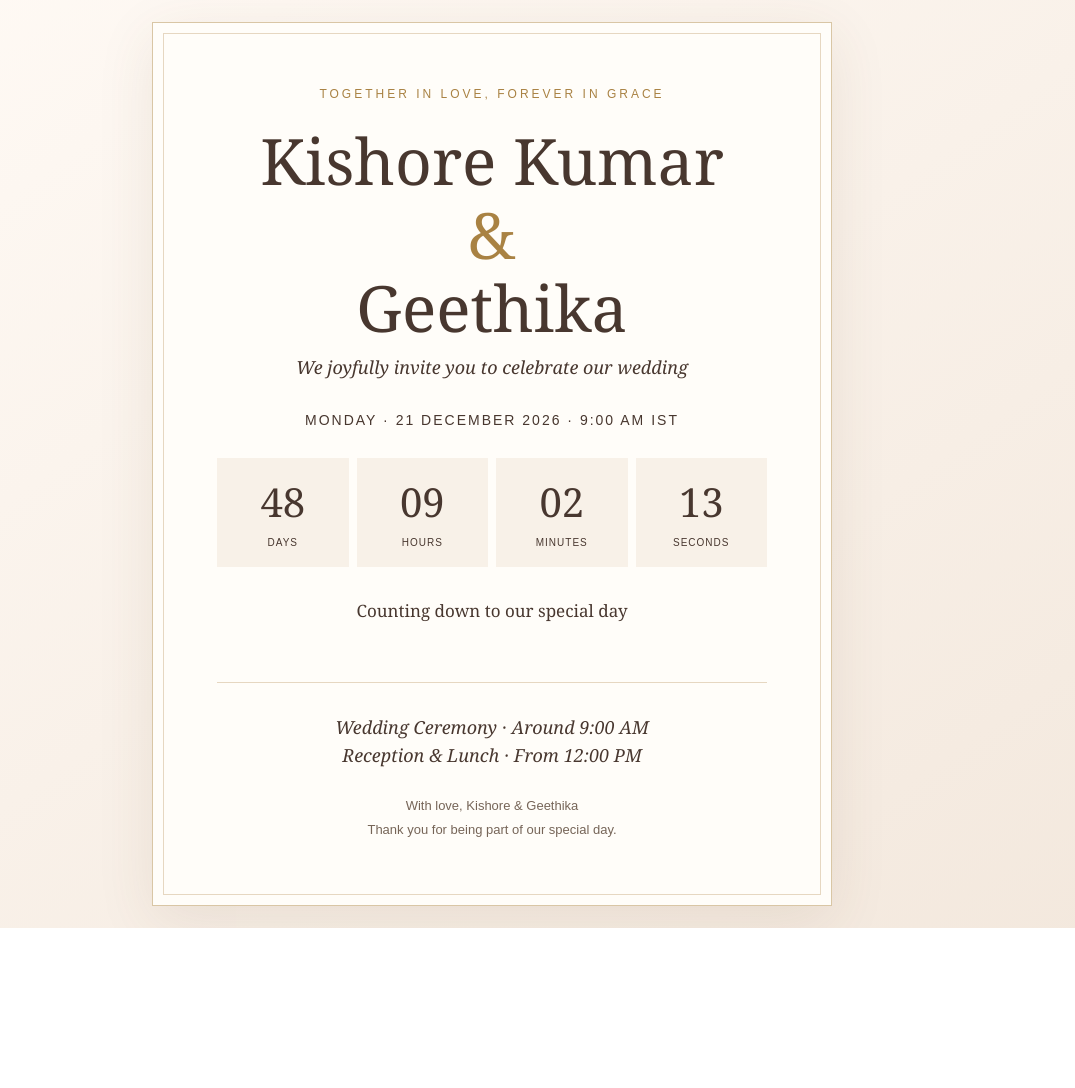
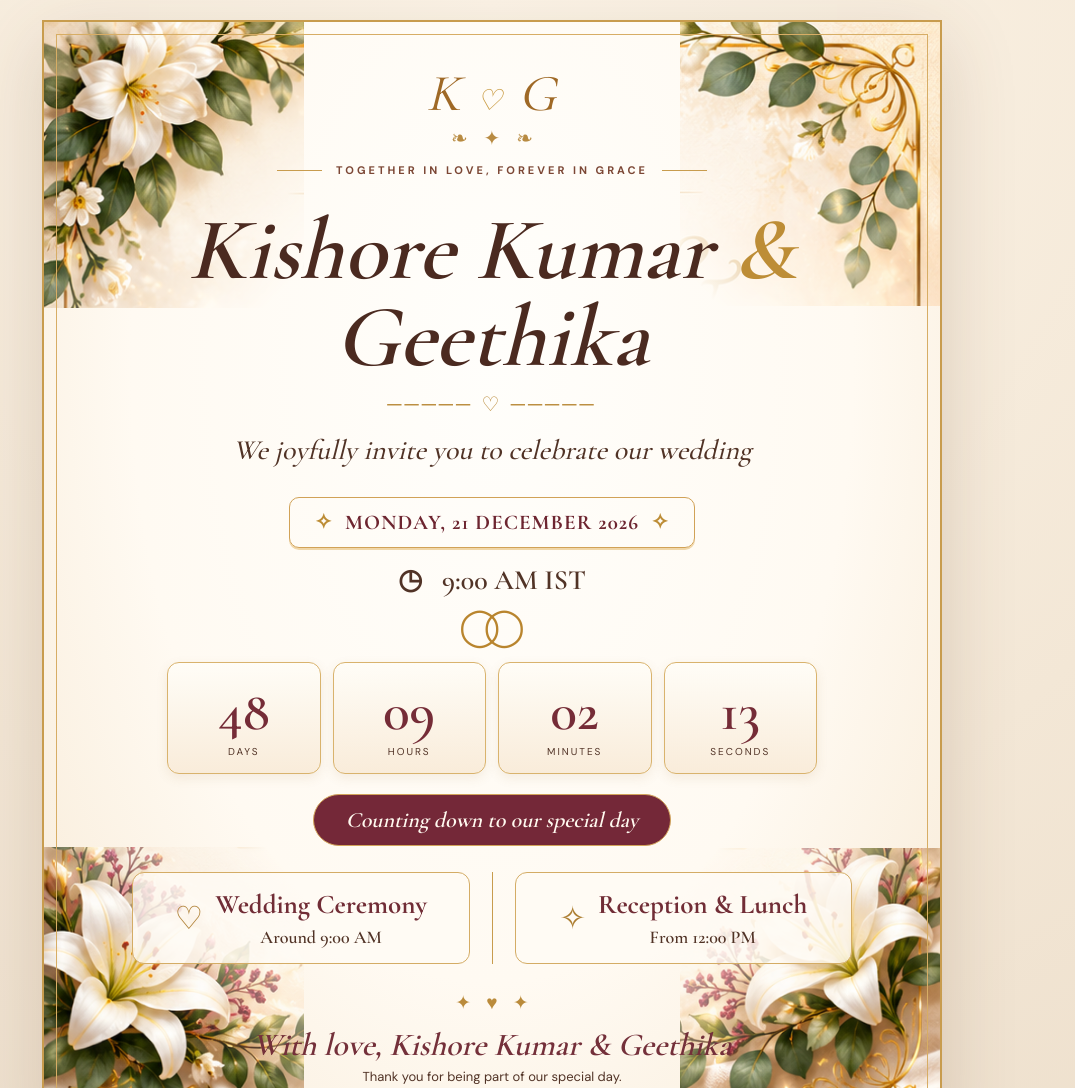
Before and after one commit to kishorekoolkid/Kishore-Kumar-Geethika-Wedding, a plain HTML site: page index.html in a window 1280 px wide. Shown: the top 1088 px of the page, without its empty margins (148-1223 px from the left). Before the commit the page ends 928 px from the top, so only its background shows below. Drawn offline with nearby package versions, Linux system fonts and the light colour scheme.

Commit message:
added additional graphics

```diff
--- a/index.html
+++ b/index.html
@@ -1,170 +1,51 @@
-<!doctype html>
+<!DOCTYPE html>
 <html lang="en">
-
 <head>
-   <meta charset="utf-8">
-   <meta name="viewport" content="width=device-width,initial-scale=1">
-   <meta name="theme-color" content="#f7f1e8">
-   <title>Kishore Kumar & Geethika | Wedding Live</title>
-   <style>
-      :root {
-         --gold: #a98243;
-         --ink: #48372f
-      }
-
-      * {
-         box-sizing: border-box
-      }
-
-      body {
-         margin: 0;
-         min-height: 100vh;
-         background: linear-gradient(145deg, #fffaf5, #f3e8dd);
-         color: var(--ink);
-         font-family: Georgia, serif;
-         display: grid;
-         place-items: center;
-         padding: 22px
-      }
-
-      .card {
-         width: min(100%, 680px);
-         background: #fffdf9;
-         border: 1px solid #d9c6a5;
-         box-shadow: 0 15px 55px #63482a19;
-         text-align: center;
-         padding: clamp(26px, 6vw, 64px);
-         position: relative
-      }
-
-      .card:before {
-         content: "";
-         position: absolute;
-         inset: 10px;
-         border: 1px solid #e6d7c1;
-         pointer-events: none
-      }
-
-      .eyebrow {
-         font: 12px Arial, sans-serif;
-         letter-spacing: 3px;
-         text-transform: uppercase;
-         color: var(--gold)
-      }
-
-      h1 {
-         font-size: clamp(38px, 8vw, 64px);
-         font-weight: normal;
-         line-height: 1.15;
-         margin: 23px 0 8px
-      }
-
-      h1 span {
-         color: var(--gold)
-      }
-
-      .sub {
-         font-style: italic;
-         font-size: 18px;
-         line-height: 1.6
-      }
-
-      .date {
-         letter-spacing: 2px;
-         font: 14px Arial, sans-serif;
-         margin: 30px 0
-      }
-
-      .timer {
-         display: grid;
-         grid-template-columns: repeat(4, 1fr);
-         gap: 8px;
-         margin: 22px 0 30px
-      }
-
-      .unit {
-         padding: 16px 4px;
-         background: #f8f1e8
-      }
-
-      .num {
-         display: block;
-         font: clamp(25px, 6vw, 40px) Georgia, serif
-      }
-
-      .label {
-         font: 10px Arial, sans-serif;
-         letter-spacing: 1px;
-         text-transform: uppercase
-      }
-
-      #status {
-         min-height: 55px;
-         font-size: 17px;
-         line-height: 1.6
-      }
-
-      .btn {
-         display: inline-block;
-         background: var(--gold);
-         color: white;
-         padding: 15px 25px;
-         text-decoration: none;
-         font: 14px Arial, sans-serif;
-         letter-spacing: 1px;
-         margin: 12px 0;
-         border-radius: 3px
-      }
-
-      .btn[hidden],
-      .timer[hidden] {
-         display: none
-      }
-
-      .small {
-         font: 13px/1.8 Arial, sans-serif;
-         color: #766558;
-         margin-top: 24px
-      }
-
-      hr {
-         border: 0;
-         border-top: 1px solid #e6d7c1;
-         margin: 30px 0
-      }
-   </style>
+  <meta charset="UTF-8" />
+  <meta name="viewport" content="width=device-width, initial-scale=1" />
+  <meta name="theme-color" content="#fff9f0" />
+  <meta name="description" content="Celebrate the wedding of Kishore Kumar and Geethika on 21 December 2026. Countdown, wedding livestream and replay." />
+  <title>Kishore Kumar &amp; Geethika | Wedding Celebration</title>
+  <link rel="preconnect" href="https://fonts.googleapis.com" />
+  <link rel="preconnect" href="https://fonts.gstatic.com" crossorigin />
+  <link href="https://fonts.googleapis.com/css2?family=Cormorant+Garamond:wght@400;500;600;700&family=DM+Sans:wght@400;500;600;700&display=swap" rel="stylesheet" />
+  <link rel="stylesheet" href="style.css" />
+  <script src="script.js" defer></script>
 </head>
-
 <body>
-   <main class="card">
-      <div class="eyebrow">Together in love, forever in grace</div>
-      <h1>Kishore Kumar<br><span>&</span><br>Geethika</h1>
-      <div class="sub">We joyfully invite you to celebrate our wedding</div>
-      <div class="date">MONDAY · 21 DECEMBER 2026 · 9:00 AM IST</div>
-      <div class="timer" id="timer">
-         <div class="unit"><span class="num" id="days">--</span><span class="label">Days</span></div>
-         <div class="unit"><span class="num" id="hours">--</span><span class="label">Hours</span></div>
-         <div class="unit"><span class="num" id="minutes">--</span><span class="label">Minutes</span></div>
-         <div class="unit"><span class="num" id="seconds">--</span><span class="label">Seconds</span></div>
-      </div>
-      <p id="status" aria-live="polite"></p><a class="btn" id="watch" href="#" target="_blank" rel="noopener" hidden>▶
-         Watch Wedding LIVE</a>
-      <hr>
-      <div class="sub">Wedding Ceremony · Around 9:00 AM<br>Reception & Lunch · From 12:00 PM</div>
-      <div class="small">With love, Kishore & Geethika<br>Thank you for being part of our special day.</div>
-   </main>
-   <script>
-      /* CHANGE THESE TWO VALUES BEFORE PUBLISHING:
-         youtubeUrl = your scheduled YouTube watch URL.
-         eventStatus = "waiting", "live", or "replay".
-         To change status later, edit this file on GitHub and commit.
-      */
-      const youtubeUrl = "https://youtube.com/live/ii-iFdDaSoI?feature=share";
-      const eventStatus = "waiting";
-      const weddingTime = new Date("2026-12-21T09:00:00+05:30").getTime();
-      const statusEl = document.getElementById("status"), watch = document.getElementById("watch"), timer = document.getElementById("timer");
-      function update() {const remaining = Math.max(0, weddingTime - Date.now()); const units = [Math.floor(remaining / 86400000), Math.floor(remaining / 3600000) % 24, Math.floor(remaining / 60000) % 60, Math.floor(remaining / 1000) % 60];["days", "hours", "minutes", "seconds"].forEach((id, i) => document.getElementById(id).textContent = String(units[i]).padStart(2, "0")); const valid = /^https:\/\/(www\.)?(youtube\.com\/watch\?v=|youtu\.be\/)/.test(youtubeUrl); if (eventStatus === "live") {timer.hidden = true; statusEl.textContent = "🔴 We are LIVE! Join us in celebrating."; watch.textContent = "▶ Watch Wedding LIVE"; watch.hidden = !valid} else if (eventStatus === "replay") {timer.hidden = true; statusEl.textContent = "❤️ Thank you for celebrating with us!"; watch.textContent = "▶ Watch Wedding Recording"; watch.hidden = !valid} else if (remaining === 0) {timer.hidden = true; statusEl.textContent = "Our wedding ceremony will begin shortly. Stay tuned!"; watch.hidden = true} else {statusEl.textContent = "Counting down to our special day"; watch.hidden = true} if (valid) watch.href = youtubeUrl} update(); setInterval(update, 1000);
-   </script>
+  <main class="invitation" aria-labelledby="couple-names">
+    <img class="floral floral-tl" src="assets/floral-top-left.png" alt="" aria-hidden="true" />
+    <img class="floral floral-tr" src="assets/floral-top-right.png" alt="" aria-hidden="true" />
+    <img class="floral floral-bl" src="assets/floral-bottom-left.png" alt="" aria-hidden="true" />
+    <img class="floral floral-br" src="assets/floral-bottom-right.png" alt="" aria-hidden="true" />
+    <div class="inner">
+      <div class="monogram" aria-hidden="true">K <span>♡</span> G</div>
+      <div class="laurel">❧ &nbsp; ✦ &nbsp; ❧</div>
+      <p class="eyebrow"><span class="line"></span> Together in love, forever in grace <span class="line"></span></p>
+      <h1 id="couple-names">Kishore Kumar <span class="amp">&amp;</span><br />Geethika</h1>
+      <div class="heart-rule" aria-hidden="true">───── ♡ ─────</div>
+      <p class="invitation-text">We joyfully invite you to celebrate our wedding</p>
+      <div class="date-panel"><span class="date-icon">✧</span> MONDAY, 21 DECEMBER 2026 <span class="date-icon">✧</span></div>
+      <p class="time">◷ &nbsp; 9:00 AM IST</p>
+      <div class="rings" aria-hidden="true">◯◯</div>
+      <section class="countdown-section" aria-label="Wedding countdown">
+        <div id="countdown" class="countdown">
+          <div class="count-box"><span id="days">--</span><small>Days</small></div>
+          <div class="count-box"><span id="hours">--</span><small>Hours</small></div>
+          <div class="count-box"><span id="minutes">--</span><small>Minutes</small></div>
+          <div class="count-box"><span id="seconds">--</span><small>Seconds</small></div>
+        </div>
+        <p class="ribbon" id="status" aria-live="polite">Counting down to our special day</p>
+        <a id="watch-button" class="watch-button" href="#" target="_blank" rel="noopener noreferrer" hidden>▶ Watch Wedding LIVE</a>
+      </section>
+      <section class="events" aria-label="Wedding schedule">
+        <div class="event"><div class="event-icon" aria-hidden="true">♡</div><div><h2>Wedding Ceremony</h2><p>Around 9:00 AM</p></div></div>
+        <div class="divider" aria-hidden="true"></div>
+        <div class="event"><div class="event-icon" aria-hidden="true">✧</div><div><h2>Reception &amp; Lunch</h2><p>From 12:00 PM</p></div></div>
+      </section>
+      <footer><div class="footer-rule">✦ &nbsp; ♥ &nbsp; ✦</div><p class="signature">With love, Kishore Kumar &amp; Geethika</p><p>Thank you for being part of our special day.</p></footer>
+    </div>
+  </main>
 </body>
 
 </html>
--- /dev/null
+++ b/script.js
@@ -0,0 +1,44 @@
+/* EDIT THESE SETTINGS BEFORE PUBLISHING. Never put a stream key here. */
+const SETTINGS = {
+  youtubeWatchUrl: "", // Paste public scheduled livestream URL: https://youtube.com/live/VIDEO_ID
+  eventStatus: "waiting", // "waiting" | "live" | "replay" (manual; no automatic detection)
+  weddingDateTime: "2026-12-21T09:00:00+05:30"
+};
+
+const countdown = document.getElementById("countdown");
+const status = document.getElementById("status");
+const watchButton = document.getElementById("watch-button");
+const target = new Date(SETTINGS.weddingDateTime).getTime();
+const validWatchUrl = (() => {
+  try {
+    const url = new URL(SETTINGS.youtubeWatchUrl);
+    return url.protocol === "https:" && ["youtube.com", "www.youtube.com", "youtu.be", "www.youtu.be", "m.youtube.com"].includes(url.hostname);
+  } catch { return false; }
+})();
+
+function updateCountdown() {
+  const left = Math.max(0, target - Date.now());
+  const values = [Math.floor(left / 86400000), Math.floor(left / 3600000) % 24, Math.floor(left / 60000) % 60, Math.floor(left / 1000) % 60];
+  ["days", "hours", "minutes", "seconds"].forEach((id, i) => {
+    document.getElementById(id).textContent = String(values[i]).padStart(2, "0");
+  });
+  const state = SETTINGS.eventStatus;
+  const isLive = state === "live";
+  const isReplay = state === "replay";
+  countdown.hidden = isLive || isReplay || left === 0;
+  watchButton.hidden = !(validWatchUrl && (isLive || isReplay));
+  if (validWatchUrl) watchButton.href = SETTINGS.youtubeWatchUrl;
+  if (isLive) {
+    status.textContent = "🔴 We are LIVE! Join our celebration.";
+    watchButton.textContent = "▶ Watch Wedding LIVE";
+  } else if (isReplay) {
+    status.textContent = "Thank you for celebrating with us! ❤️";
+    watchButton.textContent = "▶ Watch Wedding Recording";
+  } else if (left === 0) {
+    status.textContent = "Our wedding ceremony will begin shortly. Stay tuned!";
+  } else {
+    status.textContent = "Counting down to our special day";
+  }
+}
+updateCountdown();
+setInterval(updateCountdown, 1000);
```
Also changed, not shown: assets/floral-bottom-left.png (added), assets/floral-bottom-right.png (added), assets/floral-top-left.png (added), assets/floral-top-right.png (added), style.css (added).
